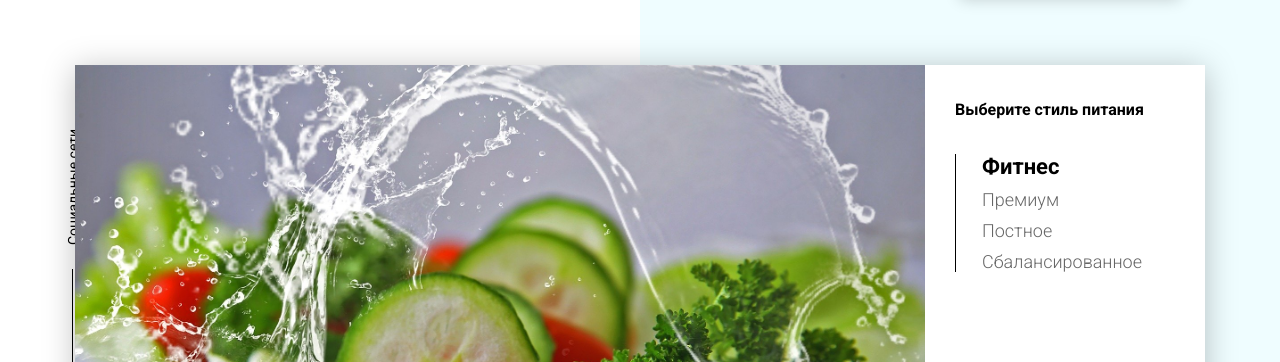
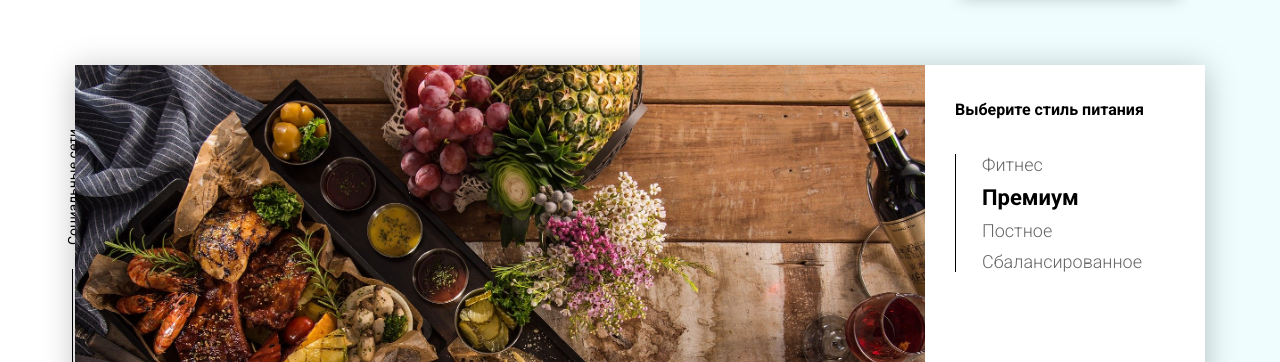
Before and after one commit to Quiddlee/Food, a plain HTML site: page index.html in a window 1280 px wide. Both pictures are taken after a click on the element "Премиум". Shown: the part 113-475 px from the top of the page. Drawn offline with Linux system fonts and the light colour scheme.

Commit message:
tabs script done

```diff
--- a/index.html
+++ b/index.html
@@ -42,13 +42,13 @@
                         Меню "Фитнес" - это новый подход к приготовлению блюд: больше свежих овощей и фруктов. Для людей, которые интересуются спортом; активных и здоровых. Это абсолютно новый продукт с оптимальной ценой и высоким качеством!
                     </div>
                 </div>
-                <!-- <div class="tabcontent">
+                <div class="tabcontent">
                     <img src="img/tabs/elite.jpg" alt="elite">
                     <div class="tabcontent__descr">
                         Меню “Премиум” - мы используем не только красивый дизайн упаковки, но и качественное исполнение блюд. Красная рыба, морепродукты, фрукты - ресторанное меню без похода в ресторан!
                     </div>
-                </div> -->
-                <!-- <div class="tabcontent">
+                </div>
+                <div class="tabcontent">
                     <img src="img/tabs/post.jpg" alt="post">
                     <div class="tabcontent__descr">
                         Наше специальное “Постное меню” - это тщательный подбор ингредиентов: полное отсутствие продуктов животного происхождения. Полная гармония с собой и природой в каждом элементе! Все будет Ом!
@@ -59,7 +59,7 @@
                     <div class="tabcontent__descr">
                         Меню "Сбалансированное" - это соответствие вашего рациона всем научным рекомендациям. Мы тщательно просчитываем вашу потребность в к/б/ж/у и создаем лучшие блюда для вас.
                     </div>
-                </div> -->
+                </div>
                 <div class="tabheader">
                     <h3>Выберите стиль питания</h3>
                     <div class="tabheader__items">
--- a/js/Script.js
+++ b/js/Script.js
@@ -0,0 +1,39 @@
+window.addEventListener('DOMContentLoaded', () => {
+
+    const tabs = document.querySelectorAll('.tabheader__item');
+    const tabsContent = document.querySelectorAll('.tabcontent');
+    const tabsParent = document.querySelector('.tabheader__items');
+
+    function hideTabContent () {
+        tabsContent.forEach(item => {
+            item.classList.add('hide');
+            item.classList.remove('show', 'fade');
+        });
+
+        tabs.forEach(item => {
+            item.classList.remove('tabheader__item_active');
+        });
+    }
+
+    function showTabContent (i = 0) {
+        tabsContent[i].classList.add('show', 'fade');
+        tabsContent[i].classList.remove('hide');
+        tabs[i].classList.add('tabheader__item_active');
+    }
+
+    hideTabContent();
+    showTabContent();
+
+    tabsParent.addEventListener('click', (event) => {
+        const target = event.target;
+
+        if (target && target.classList.contains('tabheader__item')) {
+            tabs.forEach((element, i) => {
+                if (target === element) {
+                    hideTabContent();
+                    showTabContent(i);
+                }
+            });
+        }
+    });
+});
```
Also changed, not shown: css/style.css.
